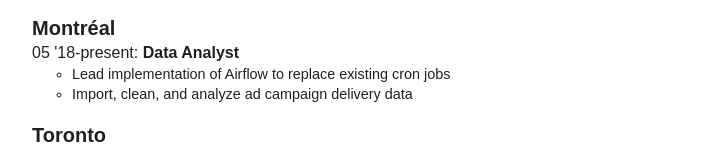
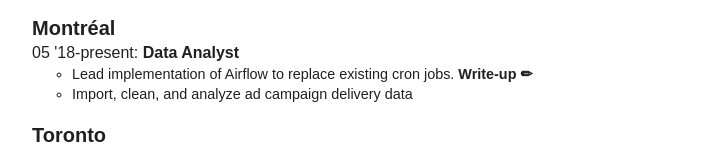
Before and after one commit to carolyz/carolyz.github.io, a plain HTML site: page index.html in a window 1280 px wide. Shown: the part 202-353 px from the top of the page, without its empty margins (283-985 px from the left). Drawn offline with Linux system fonts and the light colour scheme.

Commit message:
Add link to Airflow post

```diff
--- a/index.html
+++ b/index.html
@@ -40,7 +40,7 @@
             <ol>
                 <li>05 '18-present: <strong><a href="https://www.samsung.com/us/business/samsungads/">Data Analyst</a></strong></li>
                 <ul>
-                    <li>Lead implementation of Airflow to replace existing cron jobs</li>
+                    <li>Lead implementation of Airflow to replace existing cron jobs. <strong><a href="blog/airflow.html">Write-up &#x270F</a></strong></li>
                     <li>Import, clean, and analyze ad campaign delivery data
 </li>
                 </ul>
```
